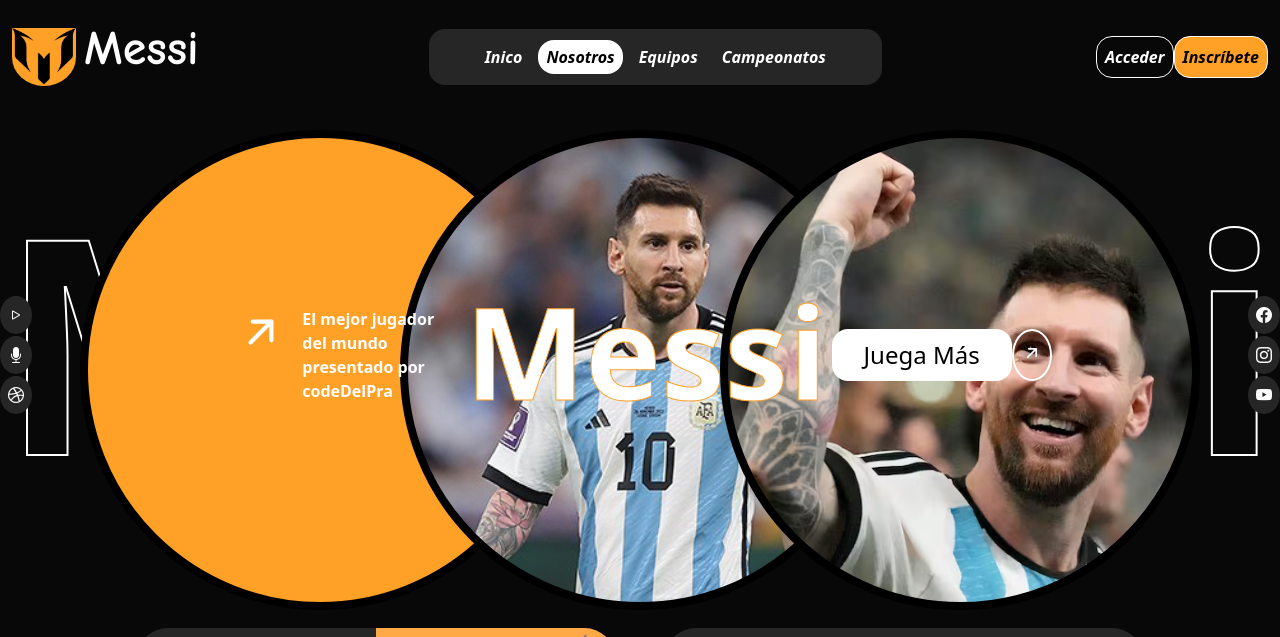
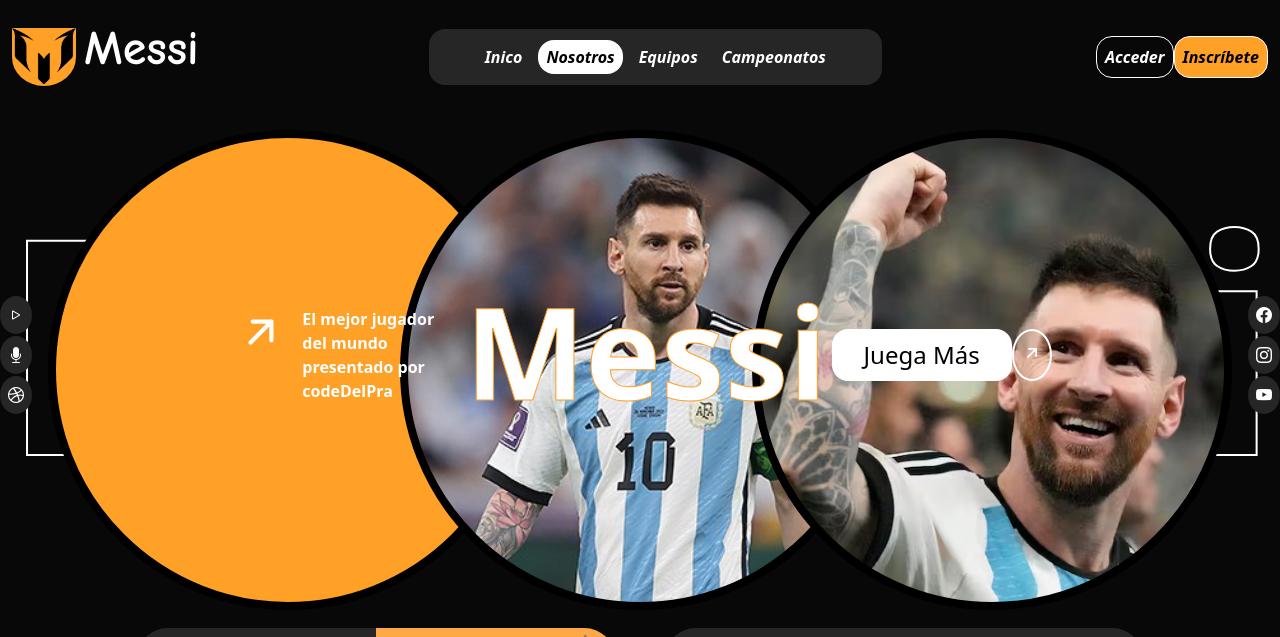
Before and after one commit to delprafede/ChallengeRolling, a plain HTML site: page index.html in a window 1280 px wide. Shown: the top 637 px of the page. Drawn offline with nearby package versions, Linux system fonts and the light colour scheme.

Commit message:
mejorando medidas absolutas

```diff
--- a/index.html
+++ b/index.html
@@ -180,7 +180,7 @@
                 class="container-footer row mt-5 ">
 
                 <section
-                    class="container-section d-flex  position-relative justify-content-center align-items-center bgopacity">
+                    class="container-section d-flex dm  position-relative justify-content-center align-items-center bgopacity">
                     <articule class="col-6 bg-card-p  z-3 ">
                         <p class="text-white">Crear un perfil propio y exclusivo
                             de tu equipo.
--- a/main.css
+++ b/main.css
@@ -100,6 +100,7 @@ body {
     flex-wrap: wrap;
     justify-content: space-evenly;
     align-items: center;
+    gap: 3rem;
 }
 
 .titulo-body {
@@ -121,13 +122,24 @@ body {
     justify-content: center;
     flex-wrap: wrap;
     z-index: 10;
+    gap: 2rem;
     padding-top: 1rem;
 
 }
 
 .bg-w-h {
-    width: 30rem;
-    height: 30rem;
+    width: 25rem;
+    height: 25rem;
+}
+
+@media only screen and (min-width: 767px) {
+    .bg-w-h{
+        width: 30rem;
+        height: 30rem;
+        transition: all;
+        animation-duration: 300ms;
+    }
+
 }
 
 .bg-color {
```
